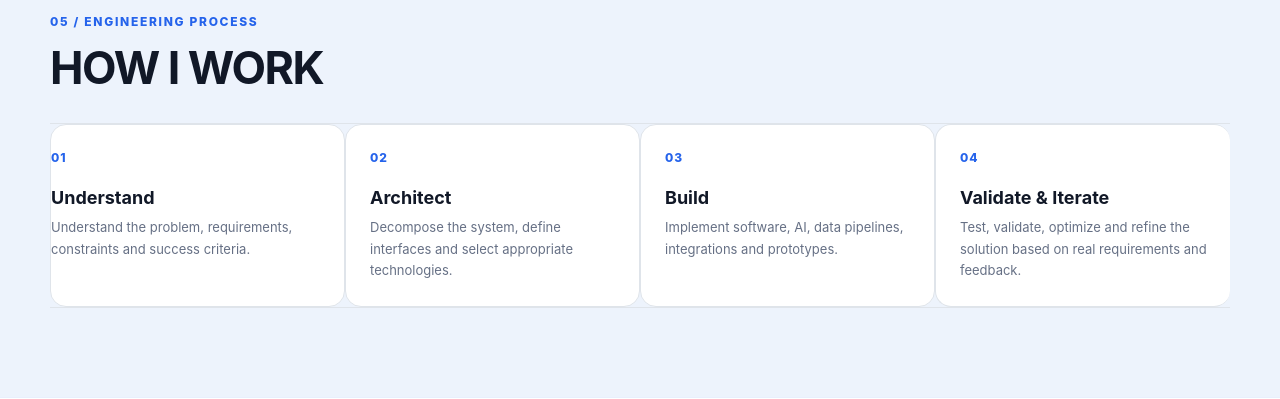
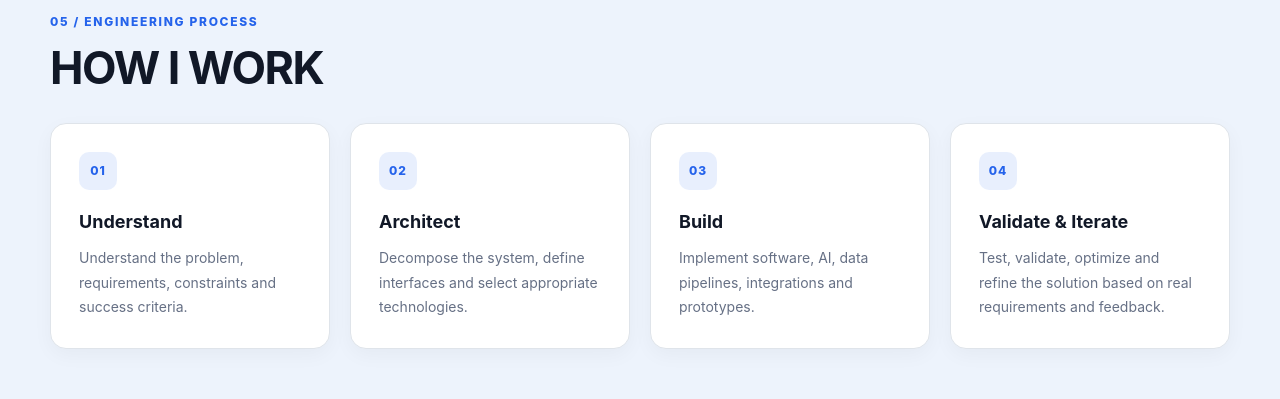
Before and after one commit to LeonardoCamargoRossato/LCR-SolutionsArchitecture-IA-Quantum, a React (Vite) app: page /#/ in a window 1280 px wide. Shown: the part 3640-4039 px from the top of the page. Built offline with nearby package versions, Linux system fonts and the light colour scheme; no server answers; the database is empty.

Commit message:
Fix process card spacing and improve text breathing room

```diff
--- a/src/styles/visual-refresh.css
+++ b/src/styles/visual-refresh.css
@@ -116,11 +116,41 @@
 .capability-card:nth-child(2n) .capability-icon { color: var(--accent-ai); }
 .capability-card:nth-child(3n) .capability-icon { color: var(--accent-science); }
 
-.work-process-step {
-  padding: 24px;
+.portfolio-home .work-process-grid {
+  gap: 20px;
+  border: 0;
+}
+
+.portfolio-home .work-process-step,
+.portfolio-home .work-process-step:first-child,
+.portfolio-home .work-process-step:last-child {
+  min-width: 0;
+  padding: 28px;
   background: var(--surface);
   border: 1px solid var(--border);
   border-radius: var(--radius);
+  box-shadow: 0 6px 20px rgba(0, 0, 0, .04);
+}
+
+.portfolio-home .work-process-number {
+  display: inline-flex;
+  align-items: center;
+  justify-content: center;
+  width: 38px;
+  height: 38px;
+  margin-bottom: 20px;
+  border-radius: 10px;
+  background: var(--primary-soft);
+  color: var(--primary);
+}
+
+.portfolio-home .work-process-step h3 { margin-bottom: 12px; line-height: 1.35; }
+.portfolio-home .work-process-step p { font-size: 14px; line-height: 1.75; }
+
+@media (max-width: 600px) {
+  .portfolio-home .work-process-step,
+  .portfolio-home .work-process-step:first-child,
+  .portfolio-home .work-process-step:last-child { padding: 24px; }
 }
 
 .case-story-content > section { padding-block: clamp(40px, 5vw, 68px); }
```
